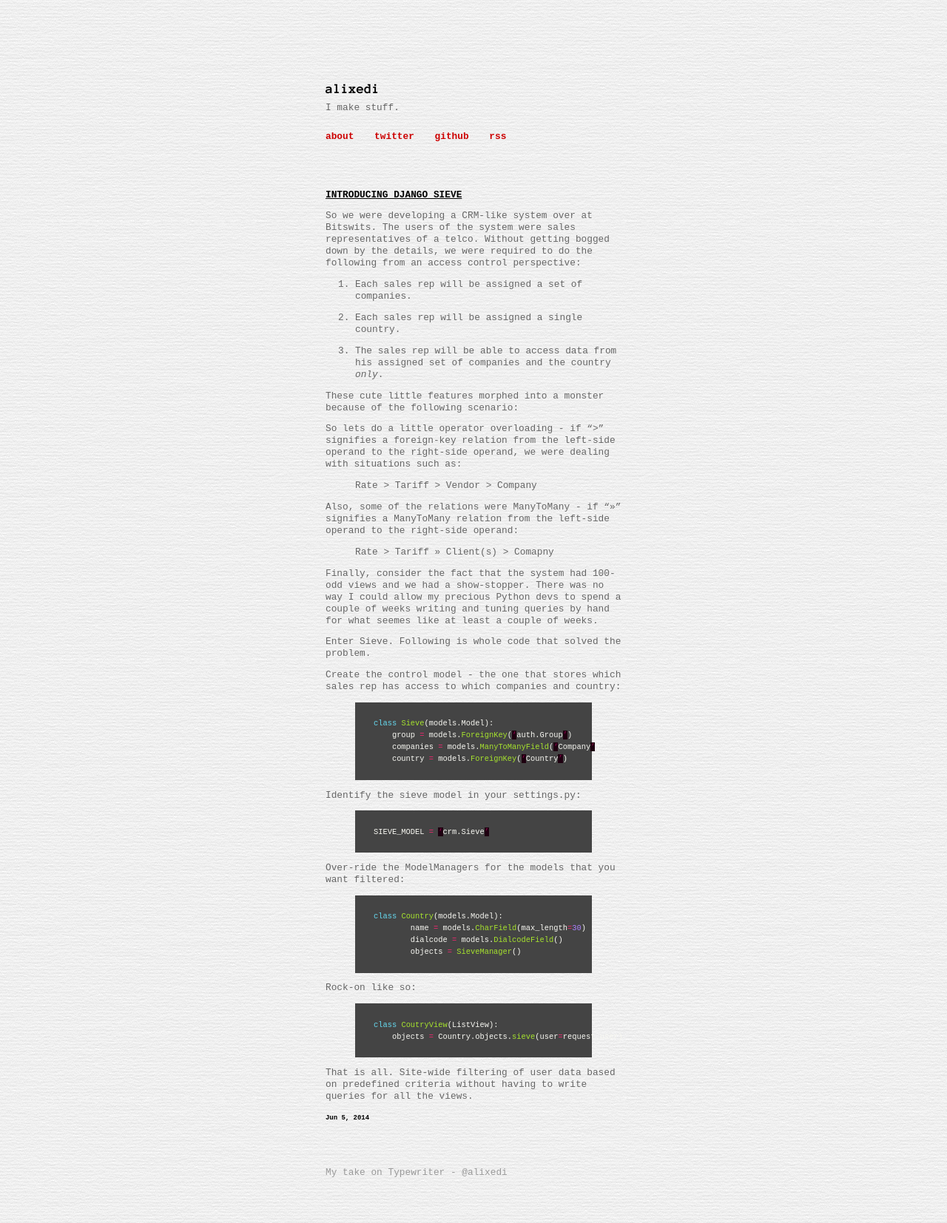
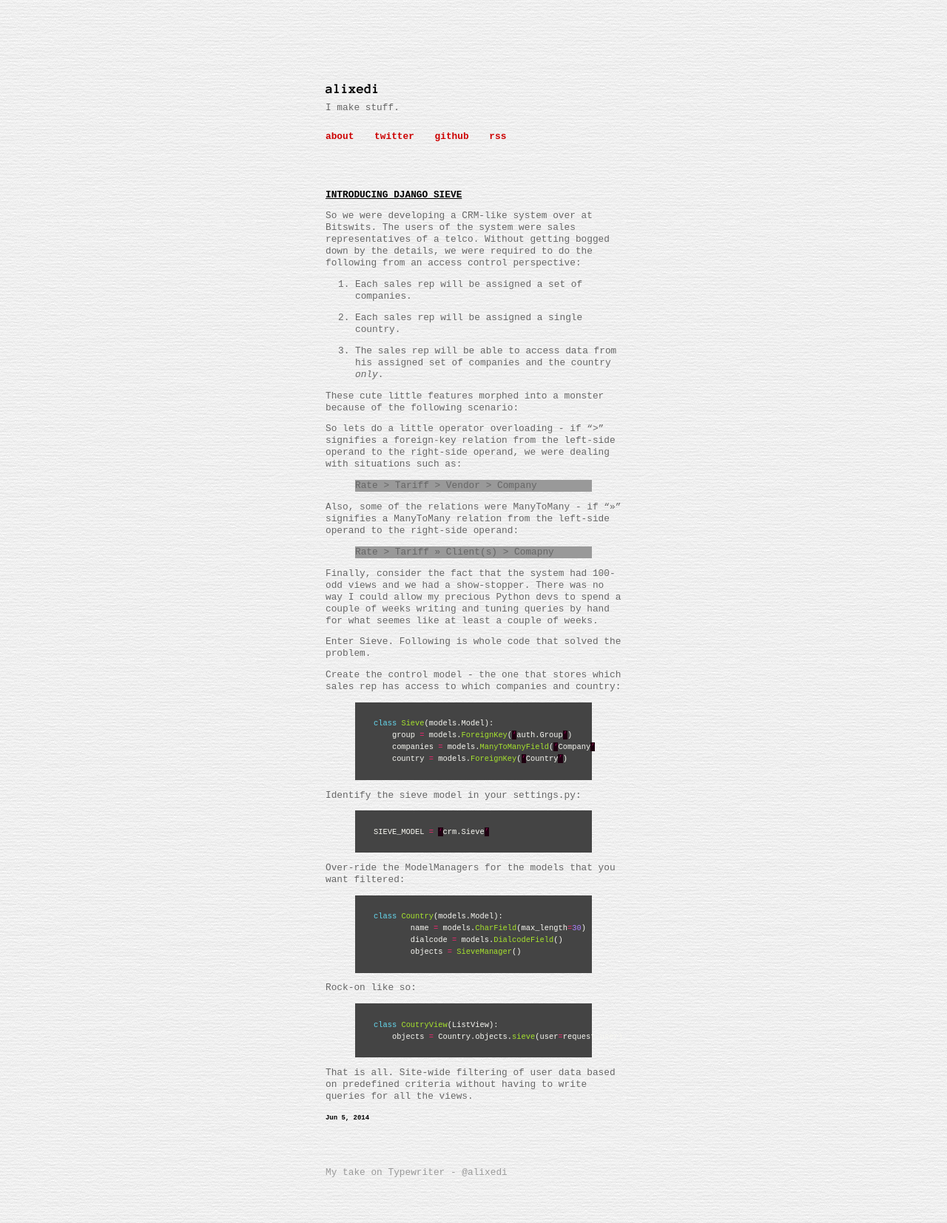
Before and after one commit to alixedi/old.alixedi.github.io, a Jekyll site: the page built from _posts/2014-06-05-introducing-django-sieve.md, in a window 1280 px wide. Shown: the whole page at 74% size. Built offline with Jekyll 4.4.1, drawn with Linux system fonts in a browser that asks for light colours.

Commit message:
Changing css for blockquotes.

```diff
--- a/css/main.css
+++ b/css/main.css
@@ -111,3 +111,7 @@ footer {
 .posts > li {
   padding-bottom: 50px;
 }
+
+blockquote {
+  background-color: #999;
+}
```
